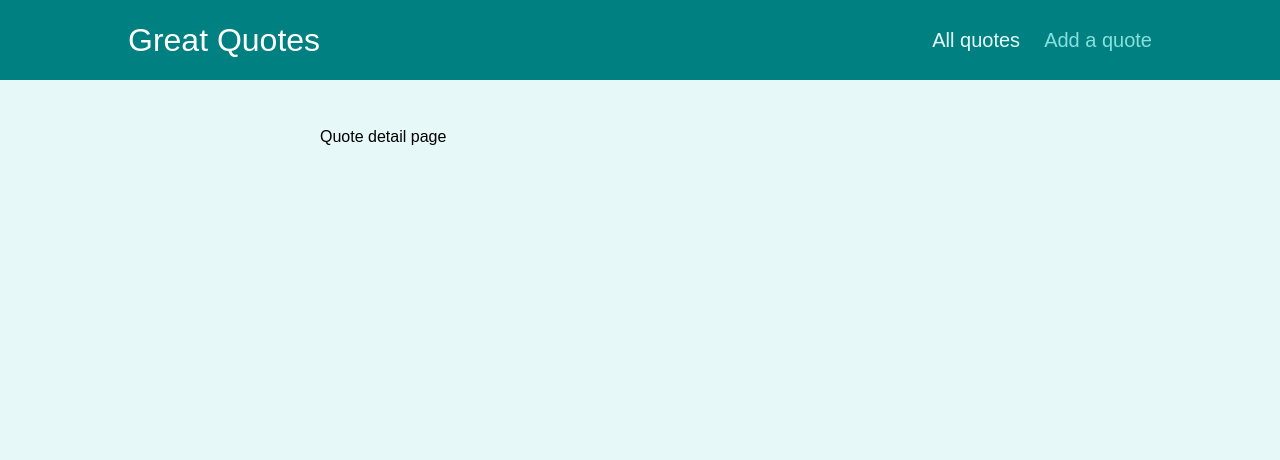
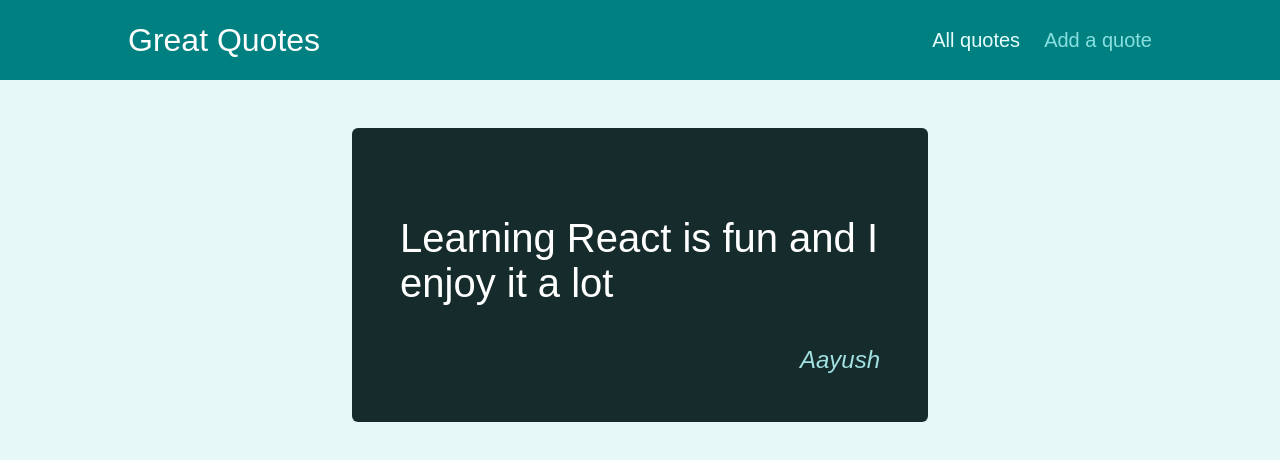
Before and after one commit to falcon-bridge/GreatQuotes, a React (Create React App) app: page /quotes/q1 in a window 1280 px wide. Shown: the top 460 px of the page. Built offline with nearby package versions, Linux system fonts and the light colour scheme.

Commit message:
rendered data in details page when a specific quote is viewed

```diff
--- a/src/components/quotes/QuoteItem.js
+++ b/src/components/quotes/QuoteItem.js
@@ -1,4 +1,6 @@
-import classes from './QuoteItem.module.css';
+import { Link } from "react-router-dom";
+
+import classes from "./QuoteItem.module.css";
 
 const QuoteItem = (props) => {
   return (
@@ -9,9 +11,9 @@ const QuoteItem = (props) => {
         </blockquote>
         <figcaption>{props.author}</figcaption>
       </figure>
-      <a className='btn'>
+      <Link to={`/quotes/${props.id}`} className="btn">
         View Fullscreen
-      </a>
+      </Link>
     </li>
   );
 };
--- a/src/pages/QuoteDetail.js
+++ b/src/pages/QuoteDetail.js
@@ -3,12 +3,33 @@ import { Fragment } from "react";
 import { Route, useParams } from "react-router-dom";
 
 import Comments from "../components/comments/Comments";
+import HighlightedQuote from "../components/quotes/HighlightedQuote";
+
+const DUMMY_QUOTES = [
+  {
+    id: "q1",
+    author: "Aayush",
+    text: "Learning React is fun and I enjoy it a lot",
+  },
+  {
+    id: "q2",
+    author: "Hrithik",
+    text: "Learning how the Web works is fun",
+  },
+];
 
 const QuoteDetail = () => {
   const params = useParams();
+
+  const quote = DUMMY_QUOTES.find((quote) => quote.id === params.quoteId);
+
+  if (!quote) {
+    return <p>No quote found</p>;
+  }
+
   return (
     <Fragment>
-      <div>Quote detail page</div>
+      <HighlightedQuote text={quote.text} author={quote.author} />
       <Route path={`/quotes/${params.quoteId}/comments`}>
         <Comments />
       </Route>
```
Also changed, not shown: 1 other file (tests, documents, lock files or other folders).
